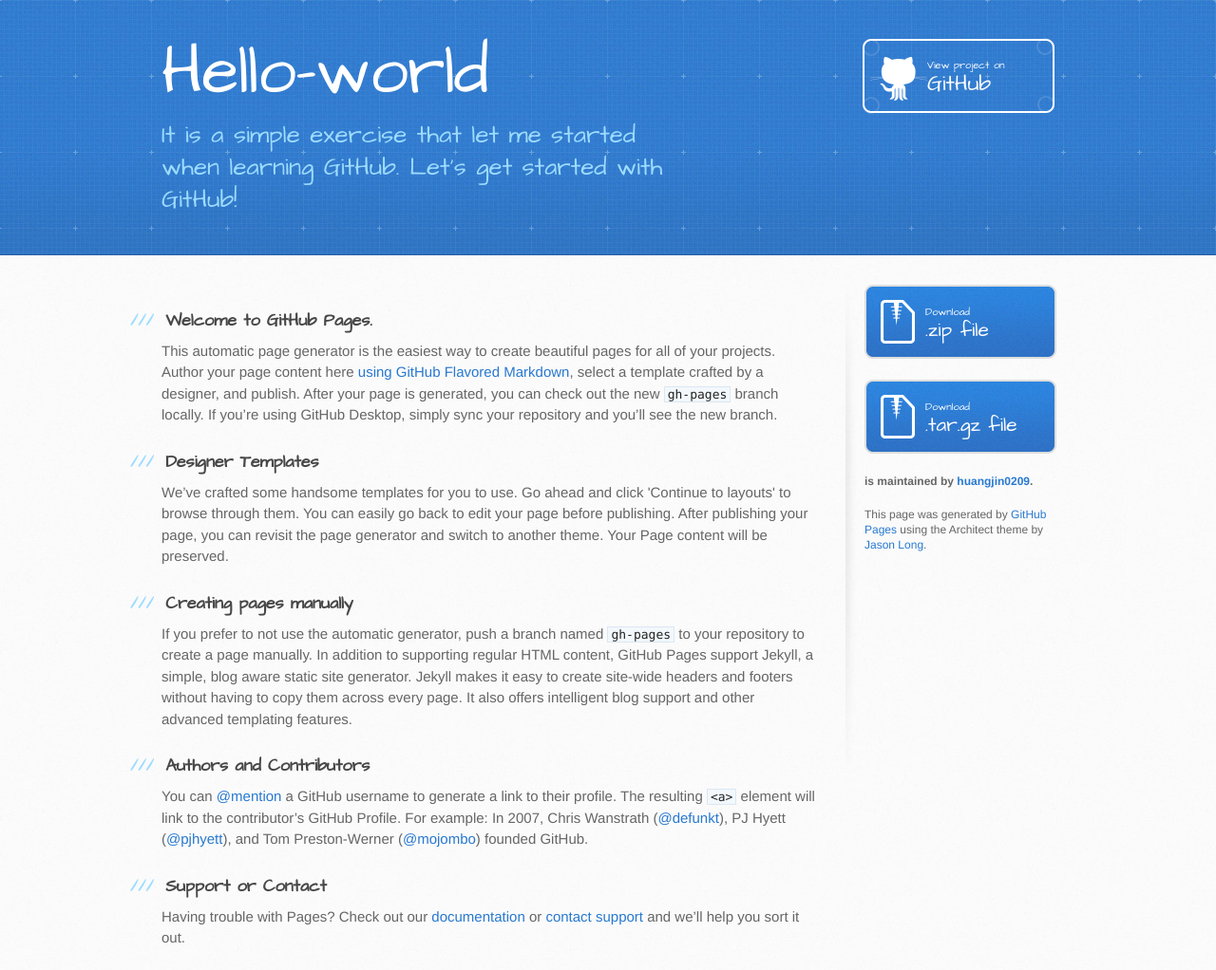
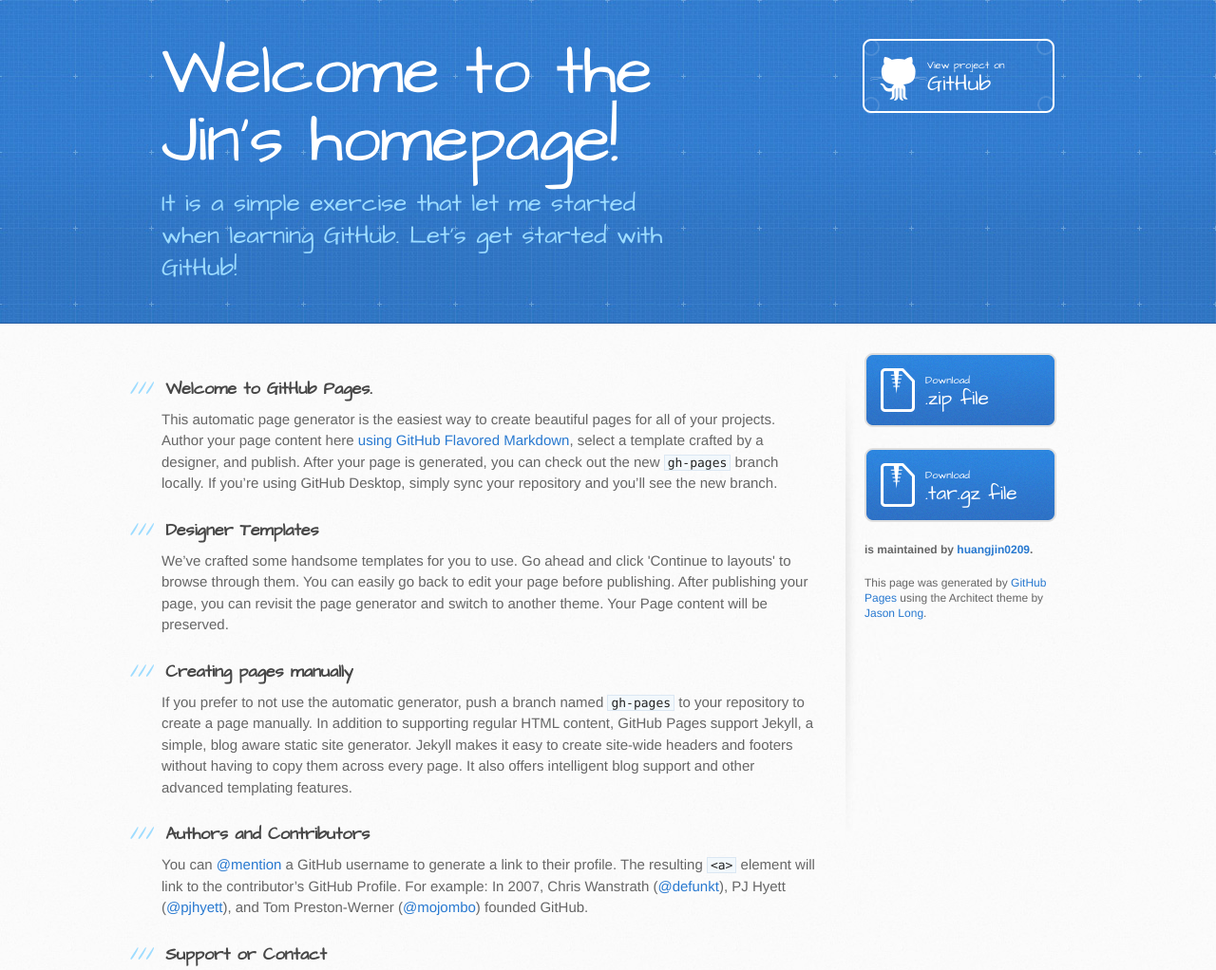
Before and after one commit to huangjin0209/hello-world, a plain HTML site: page index.html in a window 1280 px wide. Shown: the top 1022 px of the page at 95% size. Drawn offline with Linux system fonts and the light colour scheme.

Commit message:
Update index.html

```diff
--- a/index.html
+++ b/index.html
@@ -19,7 +19,7 @@
   <body>
     <header>
       <div class="inner">
-        <h1>Hello-world</h1>
+        <h1>Welcome to the Jin’s homepage!</h1>
         <h2>It is a simple exercise that let me started when learning GitHub. Let’s get started with GitHub!</h2>
         <a href="https://github.com/huangjin0209/hello-world" class="button"><small>View project on</small> GitHub</a>
       </div>
```
